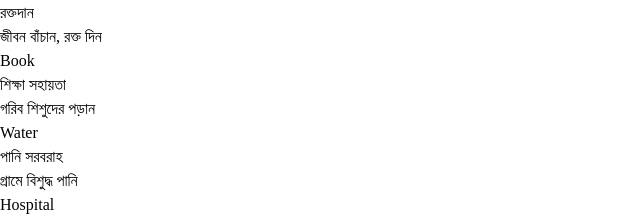
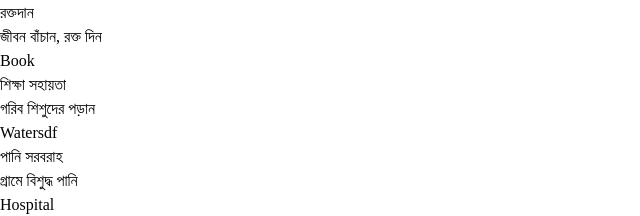
Before and after one commit to tufayel2007/Social-Development-Events-Platform, a React (Vite) app: page / in a window 1280 px wide. Shown: the part 2420-2636 px from the top of the page, without its empty margins (0-640 px from the left). Built offline with nearby package versions, Linux system fonts and the light colour scheme; no server answers.

Commit message:
update samthingh function and samthingh design add

```diff
--- a/src/pages/Home/Home.jsx
+++ b/src/pages/Home/Home.jsx
@@ -74,7 +74,7 @@ const Home = () => {
       color: "blue",
     },
     {
-      icon: "Water",
+      icon: "Watersdf",
       title: "পানি সরবরাহ",
       desc: "গ্রামে বিশুদ্ধ পানি",
       color: "cyan",
```
